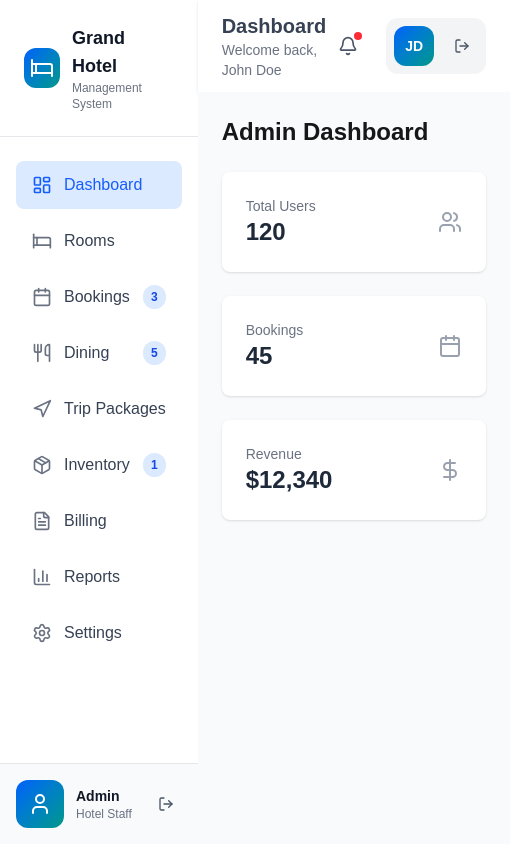
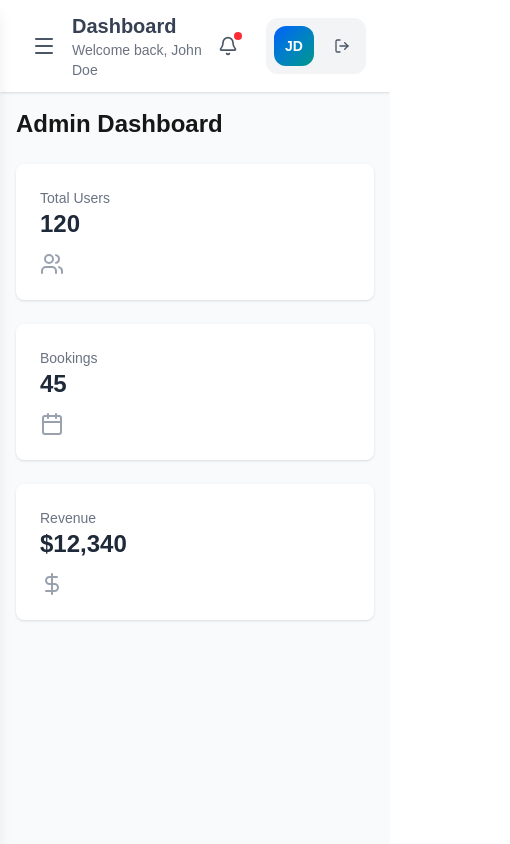
Before and after one commit to mudunkotuwasb/Hotel-Management-Frontend, a Next.js app: page /dashboard/admin in a window 390 px wide. Shown: the whole page, 510 px wide, since content can reach past the window. Built offline with nearby package versions, Linux system fonts and the light colour scheme.

Commit message:
Added Mobile Responsive for all dashboards

```diff
--- a/app/components/common/DashboardCard.tsx
+++ b/app/components/common/DashboardCard.tsx
@@ -1,4 +1,3 @@
-// components/DashboardCard.tsx
 import { ReactNode } from "react";
 
 interface DashboardCardProps {
@@ -13,12 +12,12 @@ export default function DashboardCard({
   icon,
 }: DashboardCardProps) {
   return (
-    <div className="bg-white shadow rounded-lg p-6 flex items-center justify-between">
+    <div className="bg-white shadow rounded-lg p-6 flex flex-col sm:flex-row items-start sm:items-center justify-between">
       <div>
         <h3 className="text-sm text-gray-500">{title}</h3>
         <p className="text-2xl font-bold text-gray-800">{value}</p>
       </div>
-      {icon && <div className="text-gray-400">{icon}</div>}
+      {icon && <div className="text-gray-400 mt-3 sm:mt-0">{icon}</div>}
     </div>
   );
 }
--- a/app/components/common/Header.tsx
+++ b/app/components/common/Header.tsx
@@ -1,16 +1,22 @@
 "use client";
 
-import { Bell, LogOut, Bed } from "lucide-react";
+import { Bell, LogOut, Bed, Menu } from "lucide-react";
 import { usePathname, useRouter } from "next/navigation";
 
 interface HeaderProps {
   dashboardType?: "customer" | "admin" | "receptionist";
+  onSidebarToggle?: () => void; // new
 }
 
-export default function Header({ dashboardType }: HeaderProps) {
+export default function Header({
+  dashboardType,
+  onSidebarToggle,
+}: HeaderProps) {
   const pathname = usePathname();
+  const router = useRouter();
 
-  // Map routes to dynamic titles
+  const handleLogout = () => router.push("/auth");
+
   const titleMap: Record<string, string> = {
     "/dashboard/admin": "Dashboard",
     "/dashboard/admin/rooms": "Room Management",
@@ -31,23 +37,26 @@ export default function Header({ dashboardType }: HeaderProps) {
 
   const title = titleMap[pathname] || "Hotel Management";
 
-  const router = useRouter();
-
-  const handleLogout = () => {
-    router.push("/auth");
-  };
-
-  // Wrapper classes: container for customer, full width otherwise
   const wrapperClasses =
     dashboardType === "customer"
       ? "max-w-7xl mx-auto px-4 sm:px-6 lg:px-8 flex justify-between items-center py-3"
       : "px-6 py-3 flex justify-between items-center";
 
   return (
-    <header className="bg-white shadow">
+    <header className="bg-white shadow relative">
       <div className={wrapperClasses}>
         {/* Left side */}
         <div className="flex items-center space-x-3">
+          {dashboardType !== "customer" && (
+            // Mobile menu button
+            <button
+              className="md:hidden p-2 rounded-lg hover:bg-gray-100 mr-2"
+              onClick={onSidebarToggle} // toggles sidebar
+            >
+              <Menu className="h-6 w-6 text-gray-600" />
+            </button>
+          )}
+
           {dashboardType === "customer" ? (
             <>
               <div className="w-10 h-10 bg-gradient-to-br from-blue-600 to-teal-600 rounded-xl flex items-center justify-center">
@@ -59,24 +68,20 @@ export default function Header({ dashboardType }: HeaderProps) {
               </div>
             </>
           ) : (
-            <>
-              <div>
-                <h1 className="text-xl font-bold text-gray-700">{title}</h1>
-                <p className="text-sm text-gray-500">Welcome back, John Doe</p>
-              </div>
-            </>
+            <div>
+              <h1 className="text-xl font-bold text-gray-700">{title}</h1>
+              <p className="text-sm text-gray-500">Welcome back, John Doe</p>
+            </div>
           )}
         </div>
 
-        {/* Right: Notifications & User Menu */}
+        {/* Right side */}
         <div className="flex items-center space-x-4">
-          {/* Notifications */}
           <button className="relative p-3 rounded-xl hover:bg-gray-100 transition-colors group">
             <Bell className="h-5 w-5 text-gray-600 group-hover:text-blue-600" />
             <span className="absolute top-2 right-2 w-2 h-2 bg-red-500 rounded-full" />
           </button>
 
-          {/* User menu */}
           <div className="flex items-center space-x-3 bg-gray-100 rounded-xl p-2">
             <div className="w-10 h-10 bg-gradient-to-br from-blue-600 to-teal-600 rounded-xl flex items-center justify-center">
               <span className="text-white text-sm font-semibold">JD</span>
--- a/app/components/common/Navbar.tsx
+++ b/app/components/common/Navbar.tsx
@@ -1,4 +1,3 @@
-// components/Navbar.tsx
 "use client";
 
 import { useState } from "react";
@@ -57,18 +56,18 @@ export default function Navbar() {
 
   const handleClick = (tabId: string, href: string) => {
     setActiveTab(tabId);
-    router.push(href); // navigate to the route
+    router.push(href);
   };
 
   return (
-    <div className="bg-white border-b border-gray-200">
+    <div className="bg-white border-b border-gray-200 overflow-x-auto">
       <div className="max-w-7xl mx-auto px-4 sm:px-6 lg:px-8">
-        <nav className="flex space-x-8">
+        <nav className="flex space-x-4 whitespace-nowrap">
           {tabs.map((tab) => (
             <button
               key={tab.id}
               onClick={() => handleClick(tab.id, tab.href)}
-              className={`py-4 px-1 border-b-2 font-semibold text-sm flex items-center space-x-2 transition-colors ${
+              className={`py-4 px-2 border-b-2 font-semibold text-sm flex items-center space-x-2 transition-colors ${
                 activeTab === tab.id
                   ? "border-blue-500 text-blue-600"
                   : "border-transparent text-gray-600 hover:text-gray-800 hover:border-gray-300"
--- a/app/components/common/Sidebar.tsx
+++ b/app/components/common/Sidebar.tsx
@@ -4,36 +4,35 @@ import Link from "next/link";
 import { usePathname, useRouter } from "next/navigation";
 import {
   Bed,
-  User,
   LogOut,
-  Users,
-  BarChart3,
-  ClipboardList,
-  DollarSign,
-  Home,
+  LayoutDashboard,
   Calendar,
-  UserCircle,
-  LayoutDashboard,
+  Utensils,
   Navigation,
   FileText,
-  Utensils,
   Package,
+  BarChart3,
   Settings,
+  X,
 } from "lucide-react";
 
 type Role = "admin" | "receptionist";
 
 interface SidebarProps {
   role: Role;
+  sidebarOpen?: boolean; // new
+  setSidebarOpen?: (open: boolean) => void; // new
 }
 
-export default function Sidebar({ role }: SidebarProps) {
+export default function Sidebar({
+  role,
+  sidebarOpen,
+  setSidebarOpen,
+}: SidebarProps) {
   const pathname = usePathname();
   const router = useRouter();
 
-  const handleLogout = () => {
-    router.push("/auth");
-  };
+  const handleLogout = () => router.push("/auth");
 
   const links = {
     admin: [
@@ -128,9 +127,30 @@ export default function Sidebar({ role }: SidebarProps) {
   };
 
   return (
-    <aside className="w-72 bg-white shadow-lg min-h-screen flex flex-col">
+    <>
+      {/* Overlay for mobile */}
+      {sidebarOpen && (
+        <div
+          className="fixed inset-0 bg-black/30 z-40 md:hidden"
+          onClick={() => setSidebarOpen && setSidebarOpen(false)}
+        />
+      )}
+
+      <aside
+        className={`fixed inset-y-0 left-0 z-50 w-64 bg-white shadow-lg flex flex-col transform transition-transform duration-300 ${
+          sidebarOpen ? "translate-x-0" : "-translate-x-full"
+        } md:translate-x-0 md:static md:inset-auto`}
+      >
+        {/* Mobile close button */}
+        <div className="flex items-center justify-between p-4 md:hidden border-b border-gray-200">
+          <h2 className="text-lg font-bold">Menu</h2>
+          <button onClick={() => setSidebarOpen && setSidebarOpen(false)}>
+            <X className="h-6 w-6 text-gray-600" />
+          </button>
+        </div>
+
         {/* Header */}
-      <div className="flex items-center justify-between p-6 border-b border-gray-200">
+        <div className="hidden md:flex items-center justify-between p-6 border-b border-gray-200">
           <div className="flex items-center space-x-3">
             <div className="w-10 h-10 bg-gradient-to-br from-blue-600 to-teal-600 rounded-xl flex items-center justify-center">
               <Bed className="h-6 w-6 text-white" />
@@ -148,7 +168,6 @@ export default function Sidebar({ role }: SidebarProps) {
             {links[role].map((link) => {
               const Icon = link.icon;
               const isActive = pathname === link.href;
-
               return (
                 <li key={link.href}>
                   <Link
@@ -187,7 +206,7 @@ export default function Sidebar({ role }: SidebarProps) {
         <div className="p-4 border-t border-gray-200 bg-gray-50">
           <div className="flex items-center space-x-3">
             <div className="w-12 h-12 bg-gradient-to-br from-blue-600 to-teal-600 rounded-xl flex items-center justify-center flex-shrink-0">
-            <User className="h-6 w-6 text-white" />
+              <Bed className="h-6 w-6 text-white" />
             </div>
             <div className="min-w-0 flex-1">
               <p className="text-sm font-semibold text-gray-900 capitalize truncate">
@@ -205,5 +224,6 @@ export default function Sidebar({ role }: SidebarProps) {
           </div>
         </div>
       </aside>
+    </>
   );
 }
--- a/app/components/layout/AdminReceptionistLayout.tsx
+++ b/app/components/layout/AdminReceptionistLayout.tsx
@@ -1,5 +1,6 @@
 "use client";
 
+import { useState } from "react";
 import Header from "../common/Header";
 import Sidebar from "../common/Sidebar";
 
@@ -10,15 +11,24 @@ export default function AdminReceptionistLayout({
   children: React.ReactNode;
   role: "admin" | "receptionist";
 }) {
+  const [sidebarOpen, setSidebarOpen] = useState(false);
+
   return (
     <div className="flex min-h-screen">
       {/* Sidebar */}
-      <Sidebar role={role} />
+      <Sidebar
+        role={role}
+        sidebarOpen={sidebarOpen}
+        setSidebarOpen={setSidebarOpen}
+      />
 
       {/* Main content */}
       <div className="flex flex-col flex-1">
-        <Header />
-        <main className="flex-1 p-6 bg-gray-50">{children}</main>
+        <Header
+          dashboardType={role}
+          onSidebarToggle={() => setSidebarOpen(!sidebarOpen)}
+        />
+        <main className="flex-1 p-4 sm:p-6 bg-gray-50">{children}</main>
       </div>
     </div>
   );
--- a/app/components/layout/CustomerLayout.tsx
+++ b/app/components/layout/CustomerLayout.tsx
@@ -1,5 +1,6 @@
 "use client";
 
+import { useState } from "react";
 import Header from "../common/Header";
 import Navbar from "../common/Navbar";
 
@@ -12,7 +13,7 @@ export default function CustomerLayout({
     <div className="flex flex-col min-h-screen">
       <Header dashboardType="customer" />
       <Navbar />
-      <main className="flex-1 p-6 bg-gray-50">{children}</main>
+      <main className="flex-1 p-4 sm:p-6 bg-gray-50">{children}</main>
     </div>
   );
 }
```
Lines whose indentation alone changed are shown as unchanged.
